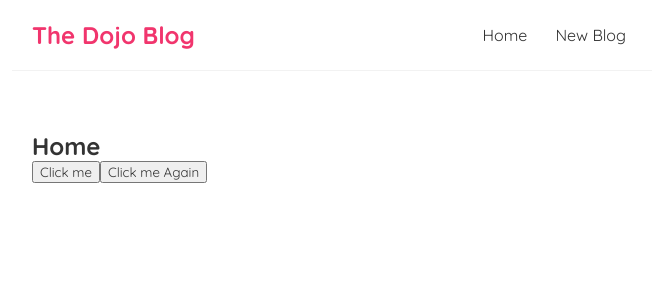
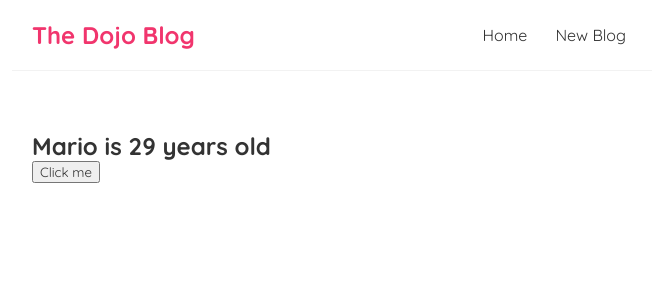
Before and after one commit to aramirezaliste/repasandoReact, a React (Vite) app: page / in a window 1280 px wide. Shown: the top 300 px of the page, without its empty margins (308-964 px from the left). Built offline with nearby package versions, Linux system fonts and the light colour scheme.

Commit message:
UseState  React

```diff
--- a/src/Home.jsx
+++ b/src/Home.jsx
@@ -1,18 +1,19 @@
+import { useState } from "react"
+
 const Home = () => {
+const [name, setName] = useState("Mario")
+const [age, setAge] = useState(29)
 
-const handleClick = (e) => {
-    console.log("Hello, ninjas", e)
+const handleClick = () => {
+    setName("Andres")
+    setAge(32)
 }
 
-const handleClickAgain = (name, e) => {
-    console.log('Hello ' + name, e.target)
-}
     return (
         <div className="home">
-            <h2>Home</h2>
+            <h2>{name} is {age} years old</h2>
+            <p></p>
             <button onClick={handleClick}>Click me</button>
-            <button onClick={(e) => handleClickAgain("Andres", e)}>Click me Again</button>
-
         </div>
     );
 }
```
